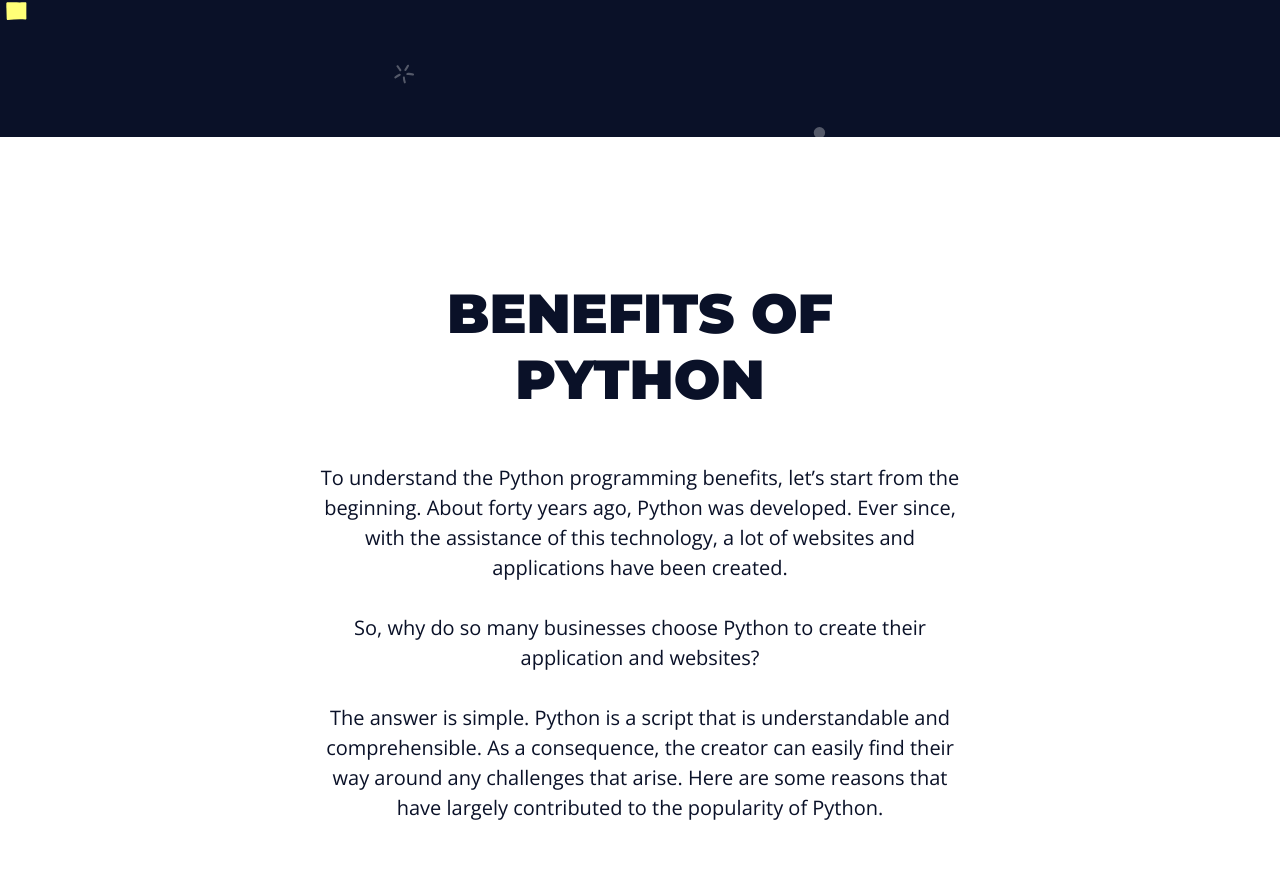
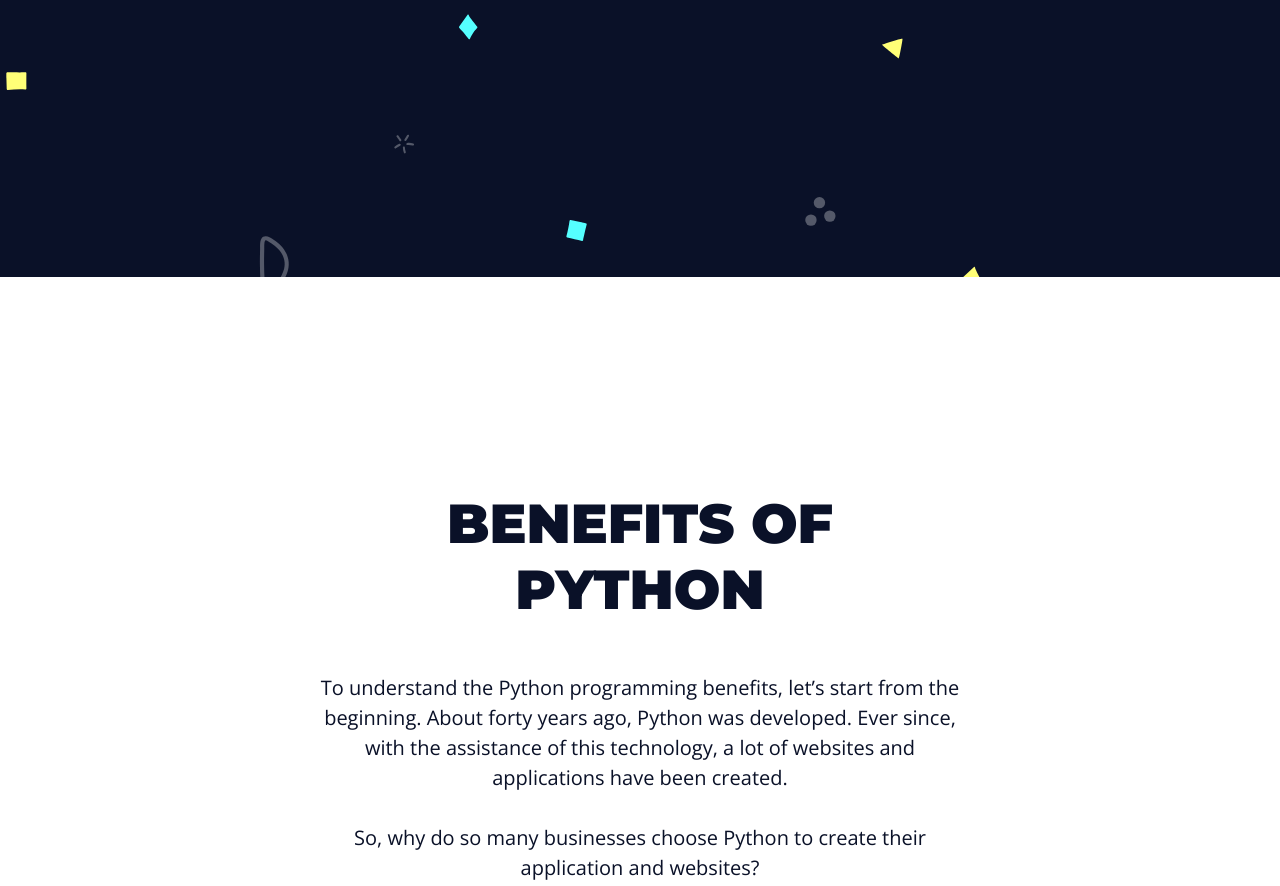
Before and after one commit to rendeviluke/landing-page, a plain HTML site: page index.html in a window 1280 px wide. Shown: the part 788-1674 px from the top of the page. Drawn offline with nearby package versions, Linux system fonts and the light colour scheme.

Commit message:
Updated padding and height.

```diff
--- a/assets/css/classes.css
+++ b/assets/css/classes.css
@@ -13,7 +13,7 @@
 .main-content {
     max-width: 120rem;
     margin: 0 auto;
-    padding: var(--gap);
+    padding: 10rem var(--gap);
 }
 
 .section {
--- a/assets/css/styles.css
+++ b/assets/css/styles.css
@@ -4,7 +4,7 @@
     display: grid;
     grid-template-columns: 1fr 1.5fr;
     gap: var(--gap);
-    height: 100vh;
+    min-height: 100vh;
 }
 
 .intro-text-content, .intro-img {
@@ -21,9 +21,9 @@
 .intro-benefits {
     max-width: 64rem;
     display: flex;
-    flex-flow: column wrap;
+    flex-flow: column nowrap;
     justify-content: center;
-    height: 100vh;
+    min-height: 100vh;
     text-align: center;
 }
 
@@ -31,7 +31,7 @@
     display: flex;
     flex-flow: column wrap;
     justify-content: center;
-    height: 100vh;
+    min-height: 100vh;
 }
 
 .grid-main-heading {
```
